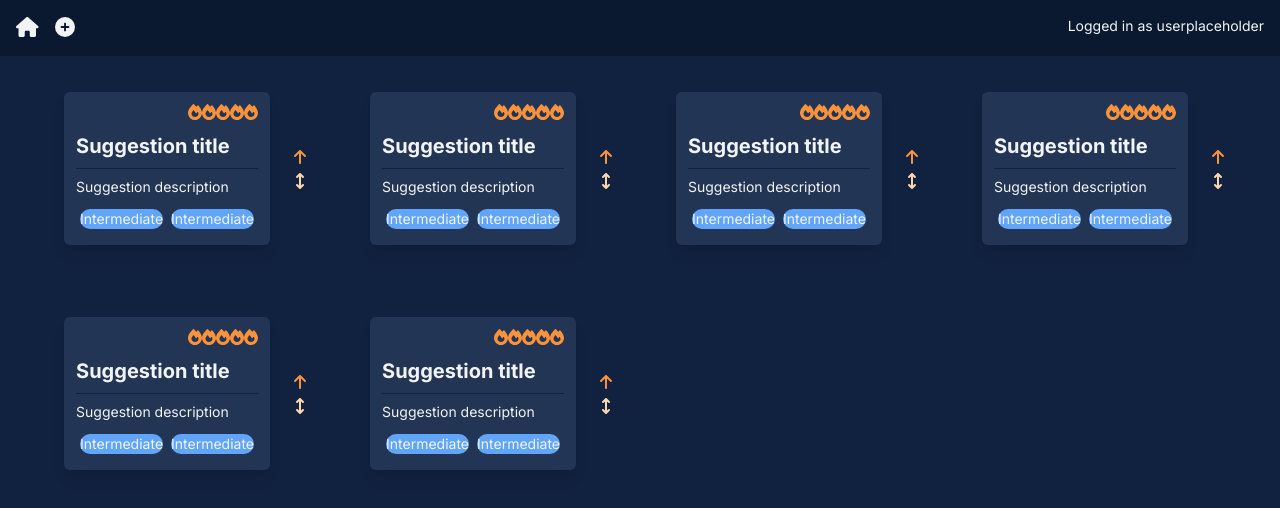
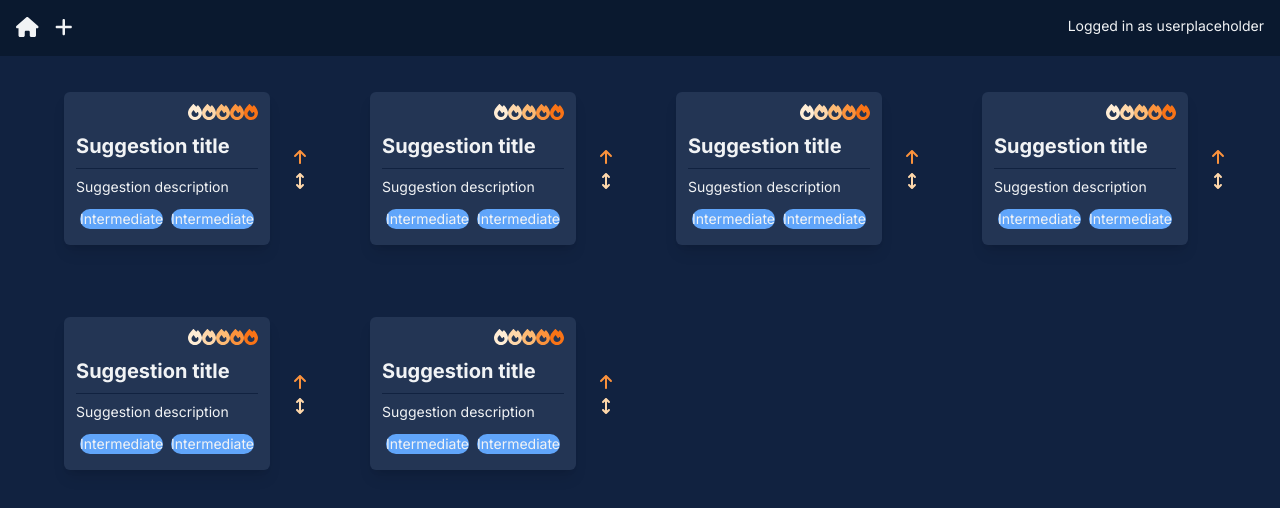
Before and after one commit to IanStroemkjaerJensen/oss-app, a Next.js app: page / in a window 1280 px wide. Shown: the top 508 px of the page. Built offline with nearby package versions, Linux system fonts and the light colour scheme.

Commit message:
Icons changed a bit

```diff
--- a/app/(components)/Nav.jsx
+++ b/app/(components)/Nav.jsx
@@ -1,4 +1,8 @@
-import { faHome, faPlusCircle } from "@fortawesome/free-solid-svg-icons";
+import {
+  faHome,
+  faPlus,
+  faPlusCircle,
+} from "@fortawesome/free-solid-svg-icons";
 import { FontAwesomeIcon } from "@fortawesome/react-fontawesome";
 import Link from "next/link";
 import React from "react";
@@ -11,7 +15,7 @@ const Nav = () => {
           <FontAwesomeIcon icon={faHome} className="icon" />
         </Link>
         <Link href="/SuggestionPage/new">
-          <FontAwesomeIcon icon={faPlusCircle} className="icon" />
+          <FontAwesomeIcon icon={faPlus} className="icon" />
         </Link>
       </div>
       <div>
--- a/app/(components)/PopularityDisplay.jsx
+++ b/app/(components)/PopularityDisplay.jsx
@@ -5,11 +5,11 @@ import React from "react";
 function PopularityDisplay() {
   return (
     <div className="flex justify-start align-baseline">
+      <FontAwesomeIcon icon={faFire} className="text-orange-100" />
+      <FontAwesomeIcon icon={faFire} className="text-orange-200" />
+      <FontAwesomeIcon icon={faFire} className="text-orange-300" />
       <FontAwesomeIcon icon={faFire} className="text-orange-400" />
-      <FontAwesomeIcon icon={faFire} className="text-orange-400" />
-      <FontAwesomeIcon icon={faFire} className="text-orange-400" />
-      <FontAwesomeIcon icon={faFire} className="text-orange-400" />
-      <FontAwesomeIcon icon={faFire} className="text-orange-400" />
+      <FontAwesomeIcon icon={faFire} className="text-orange-500" />
     </div>
   );
 }
```
